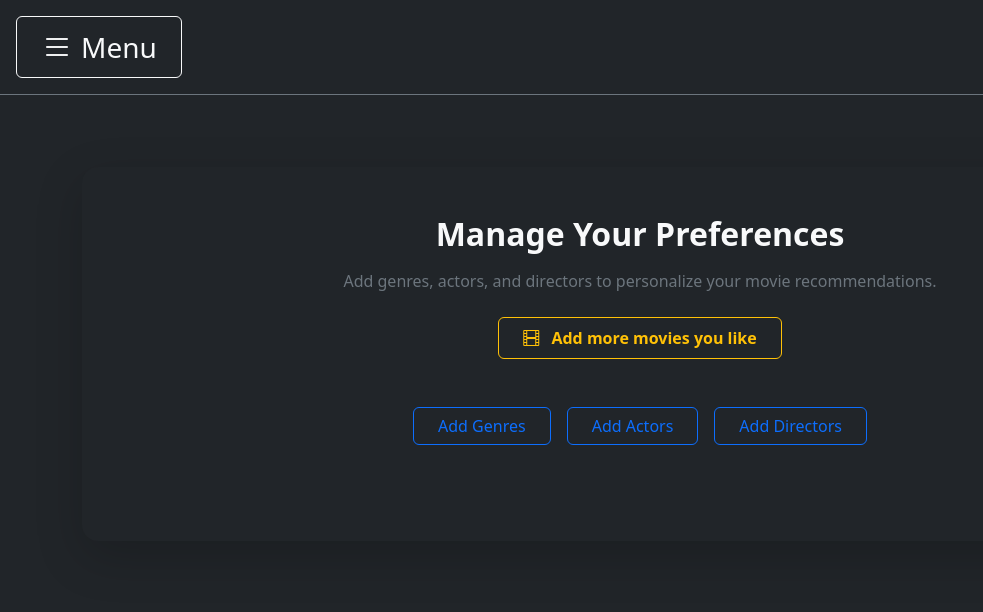
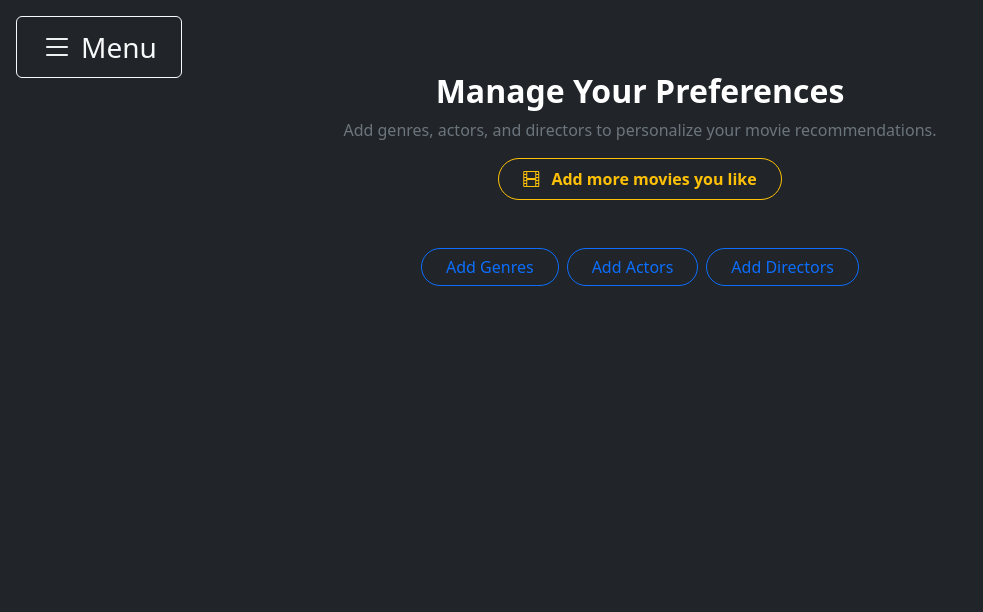
Before and after one commit to Prus-Oleksandr/Movie_Recommender, a Django app: template templates/manage_preferences.html in a window 1280 px wide. Shown: the top 612 px of the page, without its empty margins (0-983 px from the left). Run offline with Django 3.2, Linux system fonts and the light colour scheme; the template is opened without the code that fills it, so the values that code supplies are empty; some libraries are stand-ins or nearby versions.

Commit message:
Visual edits

```diff
--- a/templates/base.html
+++ b/templates/base.html
@@ -6,13 +6,11 @@
   <link href="https://cdn.jsdelivr.net/npm/bootstrap@5.3.2/dist/css/bootstrap.min.css" rel="stylesheet">
   <link rel="stylesheet" href="https://cdn.jsdelivr.net/npm/bootstrap-icons@1.11.1/font/bootstrap-icons.css">
 </head>
-<body class="bg-dark text-light">
+<body class="bg-dark text-light position-relative">
 
-  <nav class="p-3 border-bottom border-secondary">
-    <button class="btn btn-outline-light px-4 py-2.5 fs-3 fw-medium d-inline-flex align-items-center gap-2" type="button" data-bs-toggle="offcanvas" data-bs-target="#sidebarMenu">
-      <i class="bi bi-list fs-2"></i> Menu
-    </button>
-  </nav>
+  <button class="btn btn-outline-light px-4 py-2.5 fs-3 fw-medium d-inline-flex align-items-center gap-2 position-absolute top-0 start-0 m-3" style="z-index: 1030;" type="button" data-bs-toggle="offcanvas" data-bs-target="#sidebarMenu">
+    <i class="bi bi-list fs-2"></i> Menu
+  </button>
 
   {% include "includes/_sidebar.html" %}
 
--- a/templates/manage_preferences.html
+++ b/templates/manage_preferences.html
@@ -1,47 +1,31 @@
 {% extends "base.html" %}
 
 {% block content %}
-<div class="container my-5">
-
-  {% if messages %}
-    <div class="row justify-content-center mb-4">
-      <div class="col-lg-12">
-        {% for message in messages %}
-          <div class="alert alert-danger bg-danger bg-opacity-10 text-white border-secondary alert-dismissible fade show rounded-3" role="alert">
-            {{ message }}
-            <button type="button" class="btn-close btn-close-white" data-bs-dismiss="alert" aria-label="Close"></button>
-          </div>
-        {% endfor %}
-      </div>
-    </div>
-  {% endif %}
+<div class="container-fluid px-4 px-md-5 my-5">
 
   <div class="row justify-content-center">
-    <div class="col-lg-12">
-      <div class="bg-dark p-4 p-md-5 rounded-4 text-light shadow-lg">
+    <div class="col-xl-11">
 
-        <div class="text-center mb-5">
-          <h2 class="fw-bold mb-3">Manage Your Preferences</h2>
-          <p class="text-secondary">Add genres, actors, and directors to personalize your movie recommendations.</p>
-          <div class="mt-4">
-            <a href="{% url 'set_preferences' %}" class="btn btn-outline-warning px-4 py-2 fw-semibold">
+      <div class="text-center mb-5 mx-auto" style="max-width: 700px;">
+        <h2 class="fw-bold mb-2 text-white">Manage Your Preferences</h2>
+        <p class="text-secondary mb-3">Add genres, actors, and directors to personalize your movie recommendations.</p>
+        <a href="{% url 'set_preferences' %}" class="btn btn-md btn-outline-warning fw-semibold rounded-pill px-4 py-2">
           <i class="bi bi-film me-2"></i> Add more movies you like
         </a>
       </div>
-        </div>
 
-        <div id="search-area">
+      <div id="search-area" class="mb-5">
         {% include "partials/search_block.html" %}
       </div>
 
-        <div class="row g-4 mt-2">
+      <div class="row g-4 md-g-5 mt-2">
         {% for section in sections %}
           <div class="col-md-4">
-              <h6 class="text-primary border-bottom border-primary pb-2 mb-3">{{ section.title }}</h6>
+            <h5 class="text-primary border-bottom border-secondary pb-3 mb-3 fw-bold">{{ section.title }}</h5>
 
             {% for item in section.items|slice:":5" %}
-                <div id="item-{{ section.type }}-{{ item.id }}" class="d-flex justify-content-between align-items-center p-2 border-bottom border-secondary">
-                  <span>{% if section.type == "genre" %}{{ item.name }}{% else %}{{ item.full_name }}{% endif %}</span>
+              <div id="item-{{ section.type }}-{{ item.id }}" class="d-flex justify-content-between align-items-center py-2.5 border-bottom border-secondary border-opacity-50">
+                <span class="text-light-50">{% if section.type == "genre" %}{{ item.name }}{% else %}{{ item.full_name }}{% endif %}</span>
                 <form hx-post="{% url 'manage_preferences' %}"
                       hx-target="#item-{{ section.type }}-{{ item.id }}"
                       hx-swap="outerHTML"
@@ -49,7 +33,9 @@
                   {% csrf_token %}
                   <input type="hidden" name="action" value="remove_{{ section.type }}">
                   <input type="hidden" name="item_id" value="{{ item.id }}">
-                    <button type="submit" class="btn btn-sm btn-outline-danger">x</button>
+                  <button type="submit" class="btn btn-sm text-secondary hover-danger p-1">
+                    <i class="bi bi-x-lg"></i>
+                  </button>
                 </form>
               </div>
             {% endfor %}
@@ -57,8 +43,8 @@
             {% if section.items.count > 5 %}
               <div class="collapse" id="collapse_{{ section.type }}">
                 {% for item in section.items|slice:"5:" %}
-                    <div id="item-{{ section.type }}-{{ item.id }}" class="d-flex justify-content-between align-items-center p-2 border-bottom border-secondary">
-                      <span>{% if section.type == "genre" %}{{ item.name }}{% else %}{{ item.full_name }}{% endif %}</span>
+                  <div id="item-{{ section.type }}-{{ item.id }}" class="d-flex justify-content-between align-items-center py-2.5 border-bottom border-secondary border-opacity-50">
+                    <span class="text-light-50">{% if section.type == "genre" %}{{ item.name }}{% else %}{{ item.full_name }}{% endif %}</span>
                     <form hx-post="{% url 'manage_preferences' %}"
                           hx-target="#item-{{ section.type }}-{{ item.id }}"
                           hx-swap="outerHTML"
@@ -66,12 +52,16 @@
                       {% csrf_token %}
                       <input type="hidden" name="action" value="remove_{{ section.type }}">
                       <input type="hidden" name="item_id" value="{{ item.id }}">
-                        <button type="submit" class="btn btn-sm btn-outline-danger">x</button>
+                      <button type="submit" class="btn btn-sm text-secondary hover-danger p-1">
+                        <i class="bi bi-x-lg"></i>
+                      </button>
                     </form>
                   </div>
                 {% endfor %}
               </div>
-                <button class="btn btn-sm btn-link text-primary mt-2 p-0" data-bs-toggle="collapse" data-bs-target="#collapse_{{ section.type }}">Show more / less</button>
+              <button class="btn btn-sm btn-link text-primary mt-3 p-0 text-decoration-none fw-semibold" data-bs-toggle="collapse" data-bs-target="#collapse_{{ section.type }}">
+                Show more / less
+              </button>
             {% endif %}
           </div>
         {% endfor %}
@@ -80,5 +70,11 @@
     </div>
   </div>
 </div>
-</div>
+
+<style>
+  .hover-danger:hover {
+    color: #dc3545 !important;
+    background: transparent;
+  }
+</style>
 {% endblock %}
--- a/templates/partials/search_block.html
+++ b/templates/partials/search_block.html
@@ -1,43 +1,50 @@
-<div class="d-flex justify-content-center gap-3 mb-5">
-  <a hx-get="?search_mode=genre" hx-target="#search-area" hx-swap="innerHTML" class="btn btn-outline-primary px-4 {% if search_mode == 'genre' %}active{% endif %}">Add Genres</a>
-  <a hx-get="?search_mode=actor" hx-target="#search-area" hx-swap="innerHTML" class="btn btn-outline-primary px-4 {% if search_mode == 'actor' %}active{% endif %}">Add Actors</a>
-  <a hx-get="?search_mode=director" hx-target="#search-area" hx-swap="innerHTML" class="btn btn-outline-primary px-4 {% if search_mode == 'director' %}active{% endif %}">Add Directors</a>
+<div class="d-flex justify-content-center gap-2 mb-4">
+  <a hx-get="?search_mode=genre" hx-target="#search-area" hx-swap="innerHTML" class="btn btn-outline-primary rounded-pill px-4 {% if search_mode == 'genre' %}active{% endif %}">Add Genres</a>
+  <a hx-get="?search_mode=actor" hx-target="#search-area" hx-swap="innerHTML" class="btn btn-outline-primary rounded-pill px-4 {% if search_mode == 'actor' %}active{% endif %}">Add Actors</a>
+  <a hx-get="?search_mode=director" hx-target="#search-area" hx-swap="innerHTML" class="btn btn-outline-primary rounded-pill px-4 {% if search_mode == 'director' %}active{% endif %}">Add Directors</a>
 </div>
 
 {% if search_mode %}
-<div class="card bg-secondary bg-opacity-10 border-primary mb-5 shadow-sm">
-  <div class="card-body p-4">
-    <h5 class="text-primary mb-3">Searching for: {{ search_mode|title }}</h5>
-    <form hx-get="{% url 'manage_preferences' %}" hx-target="#search-area" hx-swap="innerHTML" class="d-flex gap-2">
-      <input type="hidden" name="search_mode" value="{{ search_mode }}">
-      <input type="text" name="query" value="{{ request.GET.query }}" class="form-control bg-dark text-white border-secondary" placeholder="Enter name..." required>
-      <input type="hidden" name="type" value="{{ search_mode }}">
-      <button type="submit" class="btn btn-primary px-4">Search</button>
-      <a hx-get="{% url 'manage_preferences' %}" hx-target="#search-area" hx-swap="innerHTML" class="btn btn-outline-secondary">Close</a>
-    </form>
-  </div>
+<div class="border border-secondary border-opacity-50 p-4 rounded-3 mb-5 bg-dark bg-opacity-50 mx-auto" style="max-width: 650px;">
+  <h5 class="text-primary mb-3 fw-bold text-uppercase text-start fs-5 tracking-wider">Searching for: {{ search_mode }}</h5>
+  <form hx-get="{% url 'manage_preferences' %}" hx-target="#search-area" hx-swap="innerHTML" class="d-flex gap-2">
+    <input type="hidden" name="search_mode" value="{{ search_mode }}">
+    <input type="text" name="query" value="{{ request.GET.query }}" class="form-control bg-transparent text-white border-secondary rounded-2" placeholder="Enter name..." required>
+    <input type="hidden" name="type" value="{{ search_mode }}">
+    <button type="submit" class="btn btn-primary rounded-2 px-4">Search</button>
+    <a hx-get="{% url 'manage_preferences' %}" hx-target="#search-area" hx-swap="innerHTML" class="btn btn-outline-secondary rounded-2">Close</a>
+  </form>
 </div>
 {% endif %}
 
 {% if results %}
 <div class="mb-5">
-  <h5 class="mb-3 text-white-50">Search Results</h5>
-  <div class="row row-cols-1 row-cols-md-2 g-2">
+  <h6 class="mb-3 text-secondary text-uppercase small fw-bold text-center">Search Results</h6>
+  <div class="row row-cols-1 row-cols-md-3 g-3">
     {% for item in results %}
       <div class="col">
-        <div class="p-3 bg-secondary bg-opacity-25 rounded d-flex justify-content-between align-items-center">
-          <span class="fw-medium">
+        <div class="p-3 border border-secondary border-opacity-25 rounded-3 d-flex justify-content-between align-items-center bg-secondary bg-opacity-10">
+          <span class="text-light">
             {% if request.GET.type == "genre" %}{{ item.name }}{% else %}{{ item.full_name }}{% endif %}
           </span>
           <form method="post" action="{% url 'manage_preferences' %}" class="m-0">
             {% csrf_token %}
             <input type="hidden" name="action" value="add_{{ request.GET.type }}">
             <input type="hidden" name="item_id" value="{{ item.id }}">
-            <button class="btn btn-sm btn-light rounded-circle" style="width: 30px; height: 30px;">+</button>
+            <button type="submit" class="btn btn-sm text-primary hover-success p-1">
+              <i class="bi bi-plus-lg fs-5"></i>
+            </button>
           </form>
         </div>
       </div>
     {% endfor %}
   </div>
 </div>
+
+<style>
+  .hover-success:hover {
+    color: #198754 !important;
+    background: transparent;
+  }
+</style>
 {% endif %}
```
Lines whose indentation alone changed are shown as unchanged.
